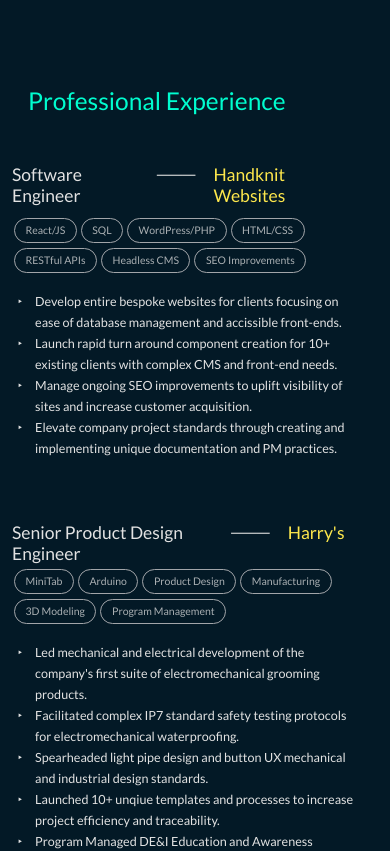
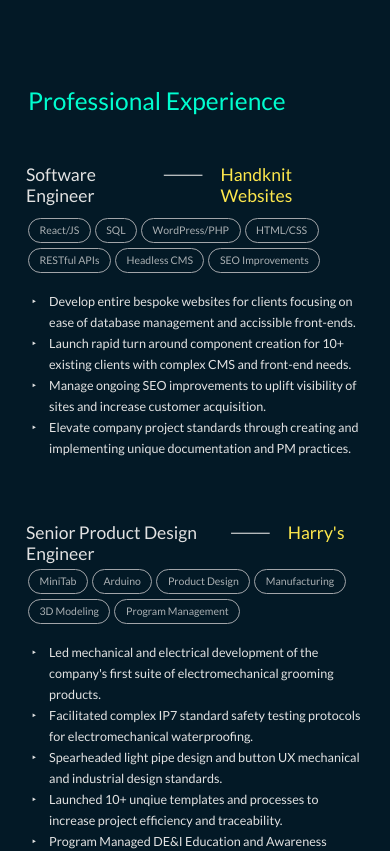
Before and after one commit to alliesoldau/personal-website, a React (Create React App) app: page / in a window 390 px wide. Shown: the part 3620-4471 px from the top of the page. Built offline with nearby package versions, Linux system fonts and the light colour scheme.

Commit message:
Put padding back in for job experience on mobile

```diff
--- a/src/styles/jobsAndEdu.css
+++ b/src/styles/jobsAndEdu.css
@@ -30,9 +30,11 @@
   }
 
   @media only screen and (max-width: 600px) {
-    .MuiGrid-container .MuiGrid-container.job-block,
     .edu-contents{
       padding-left: 0;
+    }
+    .MuiGrid-container .MuiGrid-container.job-block {
+      padding-left: 1rem;
     }
   }
 
```
